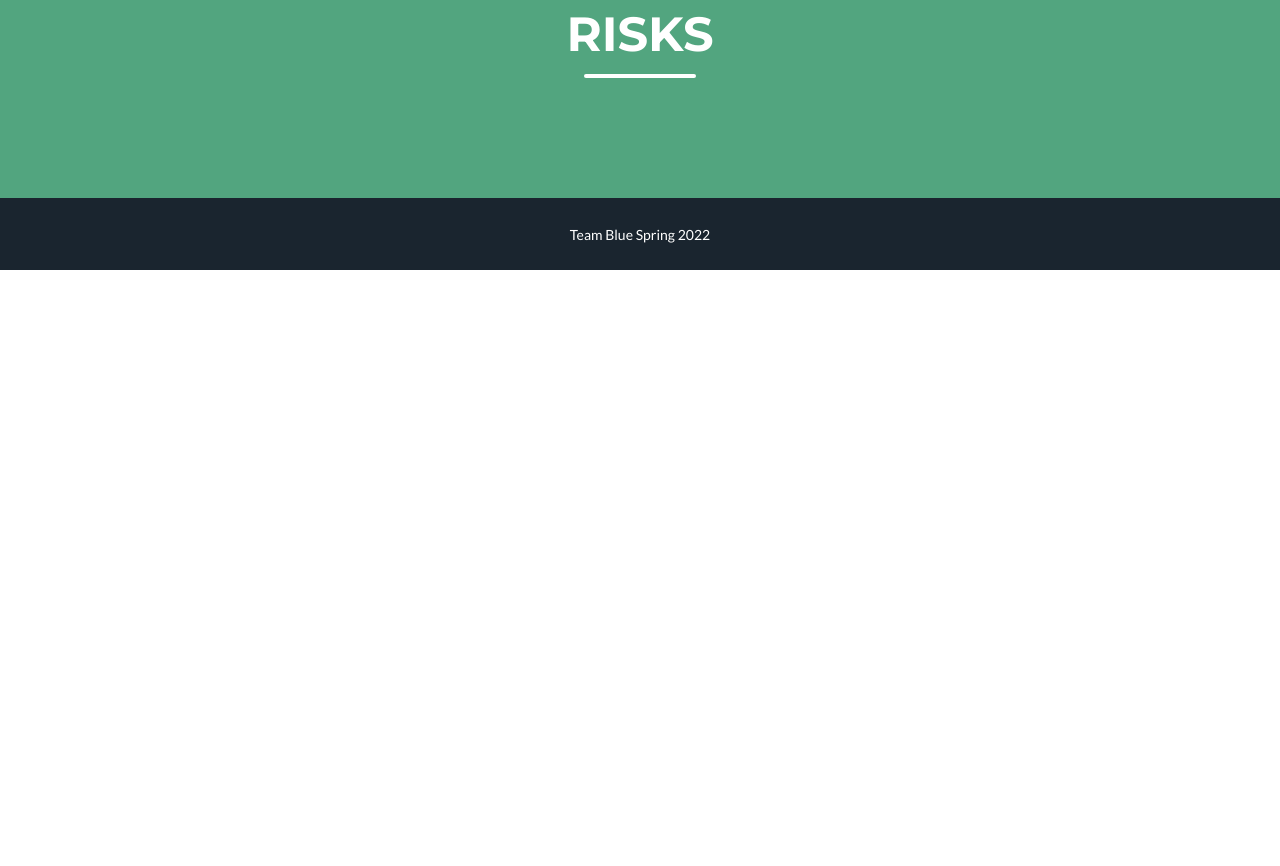
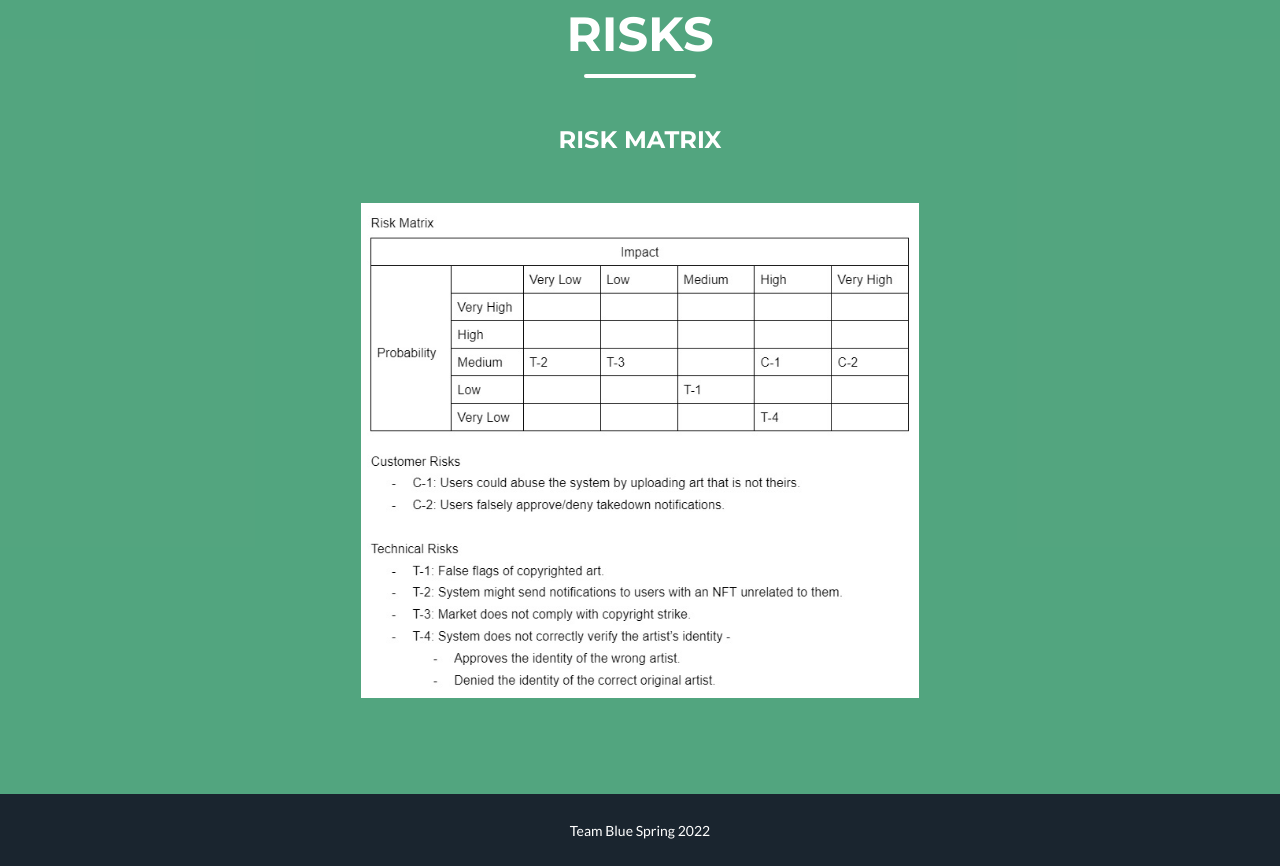
Before and after one commit to carlojdiaz/410-blue, a plain HTML site: page secure_html/deliverables.html in a window 1280 px wide. Shown: the part 1740-2606 px from the top of the page. Before the commit the page ends 2010 px from the top, so only its background shows below. Drawn offline with nearby package versions, Linux system fonts and the light colour scheme.

Commit message:
Add risk matrix + section

```diff
--- a/secure_html/deliverables.html
+++ b/secure_html/deliverables.html
@@ -99,6 +99,11 @@
                 <div class="divider-custom divider-light">
                     <div class="divider-custom-line"></div>
                 </div>
+                <!-- Risk matrix -->
+                <h4 class="text-center text-uppercase text-secondary my-5 text-white">Risk Matrix</h4>
+                <div class="text-center">
+                  <img src="assets/img/deliverables/Risk matrix DRAFT.jpg" width="50%">
+                </div>
             </div>
         </section>
 
```
Also changed, not shown: secure_html/assets/img/deliverables/Risk matrix DRAFT.jpg (added).
